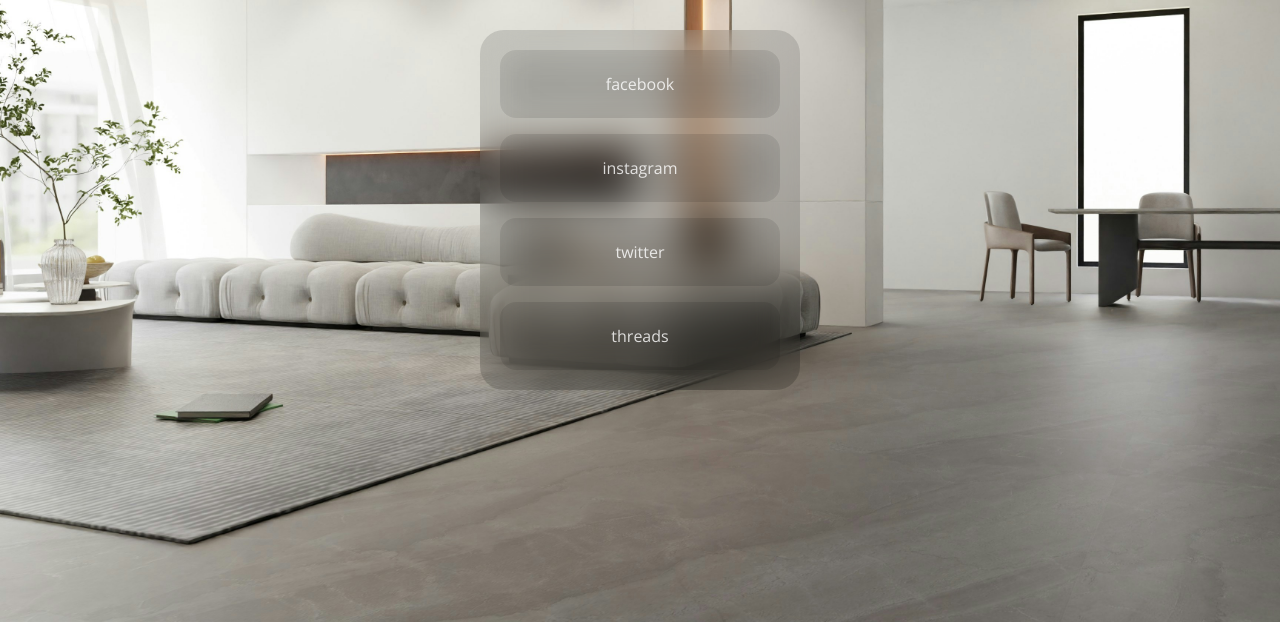
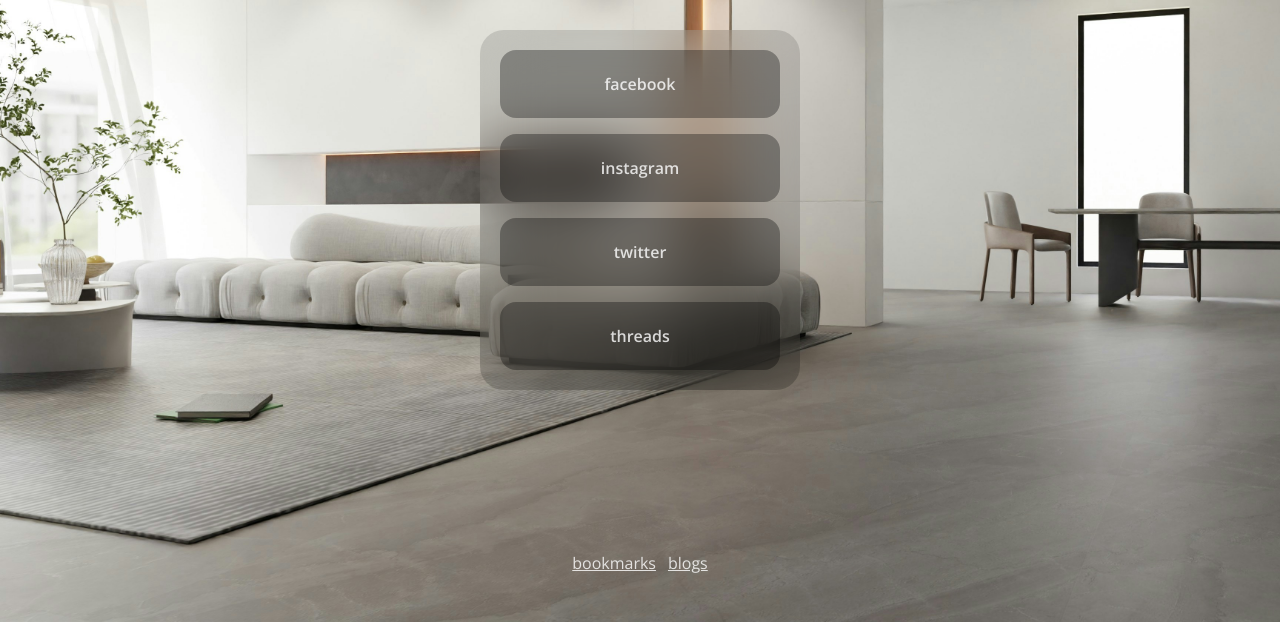
Before and after one commit to lamvu-pages/lamvu-pages.github.io, a plain HTML site: page index.html in a window 1280 px wide. Shown: the part 178-800 px from the top of the page. Drawn offline with nearby package versions, Linux system fonts and the light colour scheme.

Commit message:
Add files via upload

```diff
--- /dev/null
+++ b/assets/css/base.css
@@ -0,0 +1,24 @@
+@import url('https://fonts.googleapis.com/css2?family=Open+Sans:wght@400;600;700&display=swap');
+
+* {
+    margin: 0;
+    padding: 0;
+    box-sizing: border-box;
+}
+
+html {
+    font-size: 62.5%;
+    font-family: 'Open Sans', sans-serif;
+}
+
+body {
+    font-size: 1.6rem;
+}
+
+a {
+    text-decoration: none;
+}
+
+ul {
+   list-style: none;
+}
--- a/assets/css/styles.css
+++ b/assets/css/styles.css
@@ -1,36 +1,12 @@
-@import url('https://fonts.googleapis.com/css2?family=Open+Sans:wght@400;600;700&display=swap');
-
-* {
-    margin: 0;
-    padding: 0;
-    box-sizing: border-box;
-}
-
-html {
-    font-size: 62.5%;
-    font-family: 'Open Sans', sans-serif;
-}
-
-body {
-    font-size: 1.6rem;
-}
-
-a {
-    text-decoration: none;
-}
-
-/* ---------------------------------------------------------------- */
 main.container {
   padding: 2rem;
 
-    background: url("/assets/img/background.jpg");
+  background: url("../img/background.jpg");
   background-size: cover;
   background-position: center;
   background-repeat: no-repeat;
   height: 100vh;
   min-height: 100vh;
-
-
 }
 
 section.social-content {
@@ -41,18 +17,17 @@
   padding: 2rem;
 
   background: rgba(0, 0, 0, 0.125);
-    backdrop-filter: blur(20px);
-    -webkit-backdrop-filter: blur(20px);
-    -moz-backdrop-filter: blur(20px);
+  backdrop-filter: blur(32px);
+  -webkit-backdrop-filter: blur(32px);
+  -moz-backdrop-filter: blur(32px);
 
   border-radius: 2.4rem;
   color: rgba(255, 255, 255, 1);
-
 }
 .header {
   display: flex;
   align-items: center;
-    justify-content:flex-start;
+  justify-content: flex-start;
   flex-direction: column;
 
   gap: 8px;
@@ -60,7 +35,6 @@
   width: 100%;
   max-width: 320px;
   margin: 4rem auto;
-
 
   color: rgba(255, 255, 255, 0.8);
 
@@ -70,7 +44,6 @@
   margin-bottom: 8rem;
 }
 .header .header-logo {
-
   display: flex;
   align-items: center;
   justify-content: center;
@@ -78,16 +51,15 @@
   margin-left: 12px;
 
   background: rgba(0, 0, 0, 0.125);
-    backdrop-filter: blur(20px);
-    -webkit-backdrop-filter:blur(20px);
-    -moz-backdrop-filter: blur(20px);
+  backdrop-filter: blur(32px);
+  -webkit-backdrop-filter: blur(32px);
+  -moz-backdrop-filter: blur(32px);
 
   border-radius: 3.6rem;
 }
-.header .header-logo svg{
+.header .header-logo svg {
   width: 100%;
   fill: rgba(255, 255, 255, 0.8);
-
 }
 
 .social-item .social-link {
@@ -96,20 +68,14 @@
   justify-content: center;
   height: 68px;
   color: rgba(255, 255, 255, 0.8);
+  font-weight: 600;
 
-
-    background-color: rgba(0, 0, 0, 0.05);
-
-    backdrop-filter: blur(20px);
-    -webkit-backdrop-filter:blur(20px);
-    -moz-backdrop-filter: blur(20px);
+  background-color: rgba(0, 0, 0, 0.32);
 
   border-radius: 1.6rem;
 
   transition: transform 0.1s ease-in-out, box-shadow 0.1s ease-in-out;
 }
-
-
 
 .social-link:hover {
   background: rgba(0, 0, 0, 0.225);
@@ -144,3 +110,22 @@
   flex-direction: column;
   gap: 16px;
 }
+
+nav.nav {
+    position: fixed;
+    bottom: 4.8rem;
+
+}
+
+.nav-list {
+    display: flex;
+    align-items: center;
+    justify-content: center;
+    gap: 12px;
+}
+
+.nav-list .nav-link{
+    color: rgba(255, 255, 255, 0.8);
+    text-decoration:underline;
+
+}
--- a/index.html
+++ b/index.html
@@ -3,7 +3,8 @@
 <head>
     <meta charset="UTF-8">
     <meta name="viewport" content="width=device-width, initial-scale=1.0">
-    <link rel="stylesheet" href="assets/css/styles.css">
+    <link rel="stylesheet" href="./assets/css/base.css">
+    <link rel="stylesheet" href="./assets/css/styles.css">
     <title>dimanche</title>
 </head>
 <body>
@@ -14,6 +15,17 @@
                     <svg xmlns="http://www.w3.org/2000/svg" class="ionicon" viewBox="0 0 512 512"><path d="M258.9 48C141.92 46.42 46.42 141.92 48 258.9c1.56 112.19 92.91 203.54 205.1 205.1 117 1.6 212.48-93.9 210.88-210.88C462.44 140.91 371.09 49.56 258.9 48zm126.42 327.25a4 4 0 01-6.14-.32 124.27 124.27 0 00-32.35-29.59C321.37 329 289.11 320 256 320s-65.37 9-90.83 25.34a124.24 124.24 0 00-32.35 29.58 4 4 0 01-6.14.32A175.32 175.32 0 0180 259c-1.63-97.31 78.22-178.76 175.57-179S432 158.81 432 256a175.32 175.32 0 01-46.68 119.25z"/><path d="M256 144c-19.72 0-37.55 7.39-50.22 20.82s-19 32-17.57 51.93C191.11 256 221.52 288 256 288s64.83-32 67.79-71.24c1.48-19.74-4.8-38.14-17.68-51.82C293.39 151.44 275.59 144 256 144z"/></svg>
                 </div>
                 <div class="header-name"><h1>vũ</h1></div>
+
+                <nav class="nav">
+                    <ul class="nav-list">
+                        <li class="nav-item">
+                            <a href="./bookmarks.html" class="nav-link">bookmarks</a>
+                        </li>
+                        <li class="nav-item">
+                            <a href="https://lamvu-blog.github.io/" class="nav-link" target="_blank">blogs</a>
+                        </li>
+                    </ul>
+                </nav>
             </header>
 
             <section class="social-content">
```
Also changed, not shown: bookmarks.html (added, +13 -0 lines), assets/css/bookmarks.css (added). Lines whose indentation alone changed are shown as unchanged.
